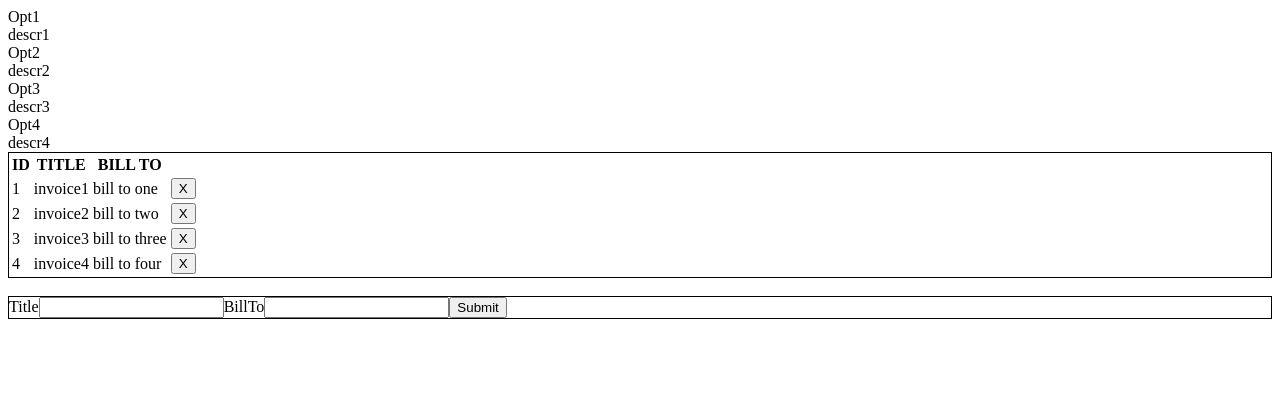
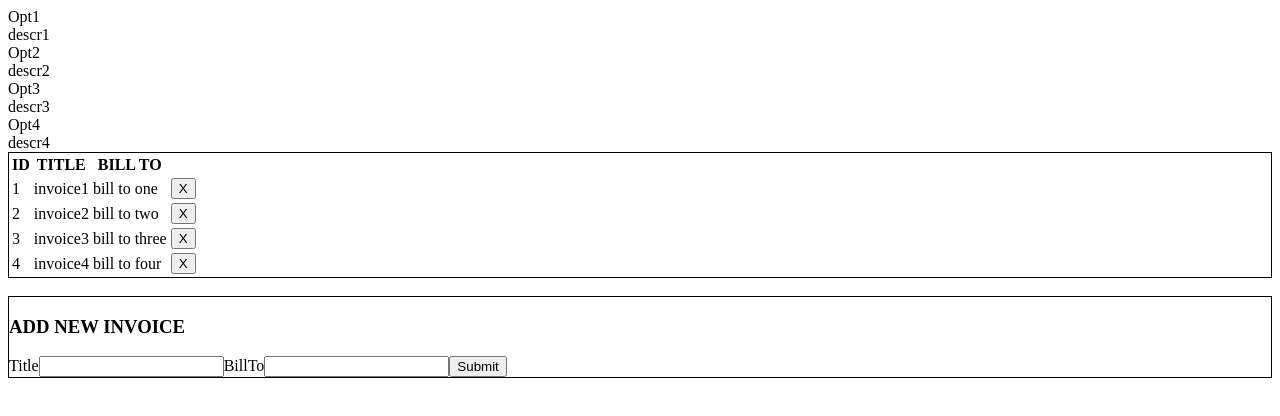
Before and after one commit to polon59/JS-PDF-Invoices-generator, a React (Create React App) app in the folder public/application/: page / in a window 1280 px wide. Shown: the top 416 px of the page. Built offline with nearby package versions, Linux system fonts and the light colour scheme.

Commit message:
Add header in JSX in render method

```diff
--- a/public/application/src/AddInvoice.js
+++ b/public/application/src/AddInvoice.js
@@ -20,6 +20,7 @@ class AddInvoice extends Component{
     render(){
         return(
             <div className="bordered">
+                <h3>ADD NEW INVOICE</h3>
                 <form onSubmit={this.handleSubmit}>
                     <label htmlFor="title">Title</label>
                     <input type="text" id="title" onChange={this.handleChange}/>
```
